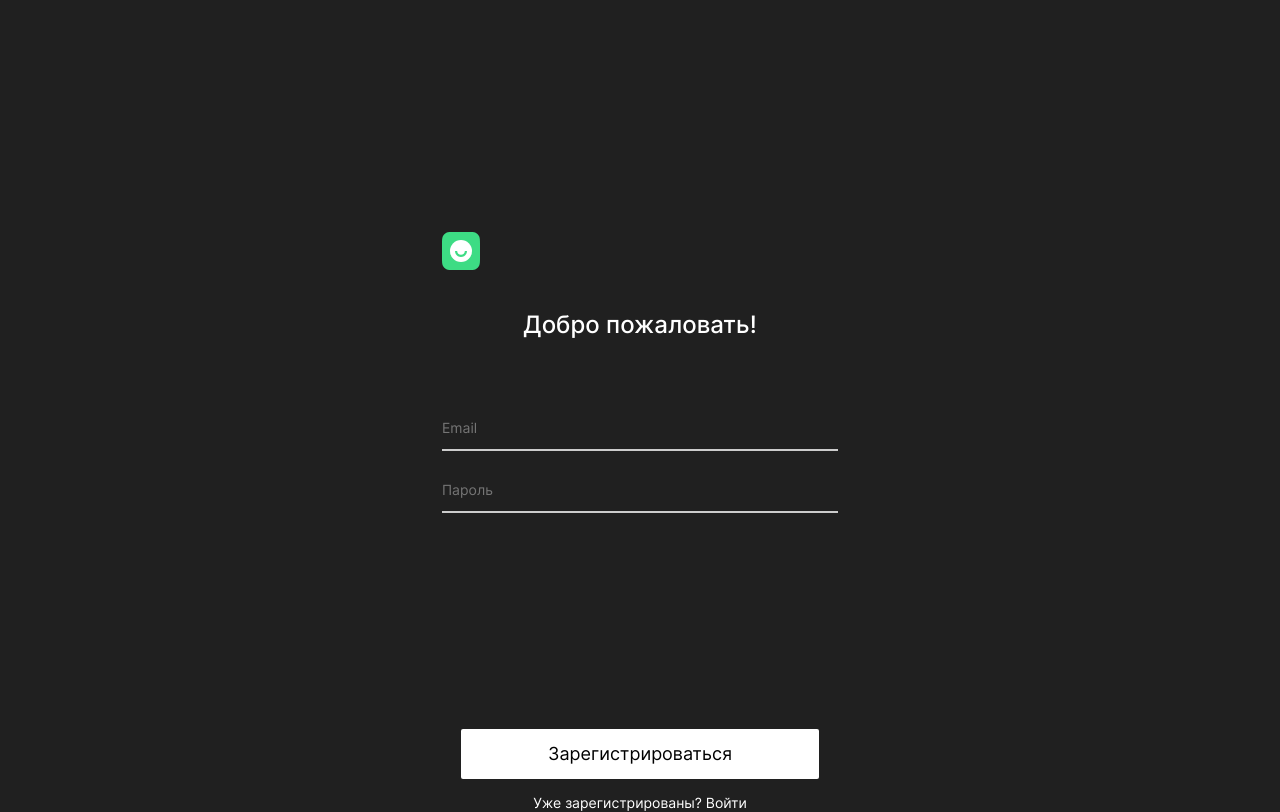
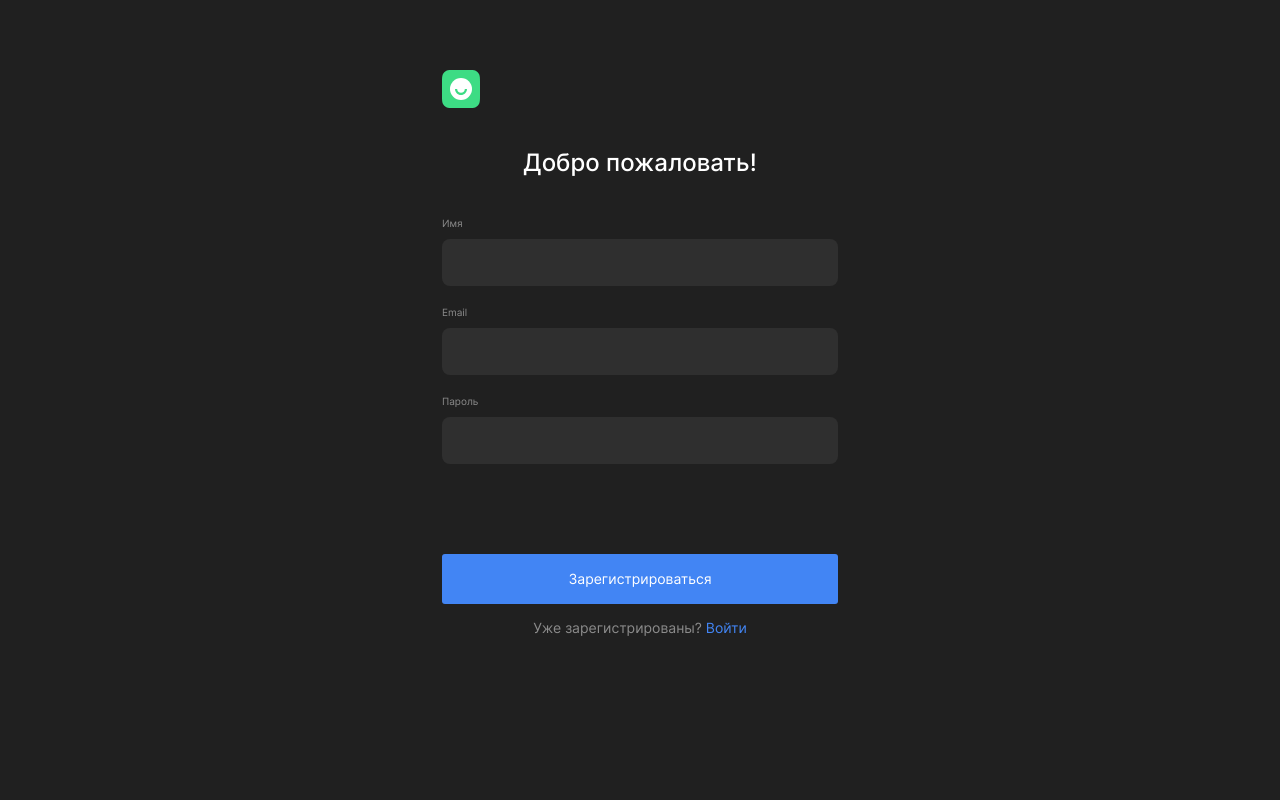
Before and after one commit to BJuice1984/movies-explorer-frontend, a React (Create React App) app: page /sign-up in a window 1280 px wide. Built offline with nearby package versions, Linux system fonts and the light colour scheme.

Commit message:
feat/CSS для компонента Login

```diff
--- a/src/components/Login/Login.css
+++ b/src/components/Login/Login.css
@@ -10,33 +10,49 @@
   }
 }
 
+@media screen and (min-width: 1024px) {
+  .login {
+    padding-top: 70px;
+  }
+}
+
 .login__button {
   margin: 0 auto;
-  margin-top: 173px;
-  min-height: 46px;
+  margin-top: 267px;
+  min-height: 45px;
   min-width: 260px;
-  border-radius: 2px;
+  border-radius: 3px;
   border: none;
   cursor: pointer;
-  background-color: #fff;
-  font-size: 16px;
-  line-height: 19px;
-  color: #000;
+  background-color: #4285F4;
+  font-size: 12px;
+  line-height: 1.25;
+  color: #fff;
   font-weight: 400;
 }
 
 .login__button:hover {
-  opacity: 0.85;
+  opacity: 0.8;
   transition: 0.2s ease-in-out;
 }
 
 @media screen and (min-width: 768px) {
   .login__button {
-    margin-top: 216px;
+    margin-top: 179px;
     min-height: 50px;
-    min-width: 358px;
-    font-size: 18px;
-    line-height: 21.78px;
+    min-width: 396px;
+    font-size: 14px;
+    line-height: 1.21;
+  }
+}
+
+.login__button_type_register {
+  margin-top: 178px;
+}
+
+@media screen and (min-width: 768px) {
+  .login__button_type_register {
+    margin-top: 90px;
   }
 }
 
@@ -46,7 +62,7 @@
   margin: 0 auto;
   padding: 0;
   border: none;
-  padding-top: 40px;
+  padding-top: 60px;
   padding-left: 30px;
   padding-right: 30px;
 
@@ -55,7 +71,7 @@
 @media screen and (min-width: 768px) {
   .login__input-form {
     padding: 0;
-    padding-top: 50px;
+    padding-top: 20px;
     max-width: 100%;
   }
 }
@@ -70,29 +86,32 @@
   line-height: 17px;
   font-weight: 400;
   color: #fff;
-  padding: 0;
-  padding-bottom: 13px;
-  border-bottom: 2px solid #ccc;
-  border-top: 0;
-  border-left: 0;
-  border-right: 0;
-  background-color: transparent;
+  padding: 15px;
+  border: 0;
+  border-radius: 8px;
+  background-color: #2F2F2F;
   text-overflow: ellipsis;
   white-space: nowrap;
   overflow: hidden;
   outline: none;
 }
 
-.login__input-text:last-of-type {
-  padding-top: 30px;
+.login__input-name {
+  margin: 0;
+  font-size: 10px;
+  line-height: 1.2;
+  font-weight: 400;
+  color: #8B8B8B;
+  padding-bottom: 10px;
+  padding-top: 20px;
 }
 
 .login__link {
   margin: 0;
   font-size: 14px;
-  line-height: 16.94px;
+  line-height: 1.21;
   font-weight: 400;
-  color: #fff;
+  color: #4285F4;
   text-decoration: none;
   cursor: pointer;
 }
@@ -105,9 +124,9 @@
 .login__text {
   margin: 0;
   font-size: 14px;
-  line-height: 16.94px;
+  line-height: 1.21;
   font-weight: 400;
-  color: #fff;
+  color: #8B8B8B;
   padding-top: 20px;
   text-align: center;
 }
--- a/src/components/Login/Login.js
+++ b/src/components/Login/Login.js
@@ -1,4 +1,6 @@
 import React from "react";
+import Logo from '../Logo/Logo';
+import { Link } from 'react-router-dom';
 
 function Login(props) {
 
@@ -30,9 +32,11 @@ function Login(props) {
 
   return (
     <section className="login">
-      <h2 className="login__title">Вход</h2>
+      <Logo />
+      <h2 className="login__title">Рады видеть&#33;</h2>
       <form className="login__input-form" onSubmit={handleSubmit}>
         <label className="login__input-form-label">
+          <span className="login__input-name">Email</span>
           <input
           value={formParams.email}
           onChange={handleChange}
@@ -40,12 +44,12 @@ function Login(props) {
           type="text"
           name="email"
           id="email"
-          placeholder="Email"
           required
           minLength="2"
           maxLength="20" />
         </label>
         <label className="login__input-form-label">
+          <span className="login__input-name">Пароль</span>
           <input
           value={formParams.password}
           onChange={handleChange}
@@ -53,13 +57,13 @@ function Login(props) {
           type="password"
           name="password"
           id="password"
-          placeholder="Пароль"
           required
           minLength="6"
           maxLength="20" />
         </label>
         <button className="login__button" type="submit">Войти</button>
       </form>
+      <p className="login__text">Ещё не зарегистрированы&#63; <Link className="login__link" to="/sign-up">Регистрация</Link></p>
     </section>
   )
 }
--- a/src/components/Logo/Logo.css
+++ b/src/components/Logo/Logo.css
@@ -12,3 +12,8 @@
     margin: 0;
   }
 }
+
+.logo:hover {
+  opacity: 0.8;
+  transition: 0.2s ease-in-out;
+}
--- a/src/components/Register/Register.js
+++ b/src/components/Register/Register.js
@@ -21,21 +21,33 @@ function Register(props) {
 
   const handleSubmit = (e) => {
     e.preventDefault();
-    const { password, email } = formParams;
-    props.onRegClick({ password, email })
+    const { password, email, name } = formParams;
+    props.onRegClick({ password, email, name })
         .catch(err => {
           setMessage(err.message);
         });
   }
 
   return (
-    <>
-
     <section className="login">
     <Logo />
       <h2 className="login__title">Добро пожаловать&#33;</h2>
       <form className="login__input-form" onSubmit={handleSubmit}>
         <label className="login__input-form-label">
+          <span className="login__input-name">Имя</span>
+          <input
+          value={formParams.name}
+          onChange={handleChange}
+          className="login__input-text"
+          type="text"
+          name="name"
+          id="name"
+          required
+          minLength="2"
+          maxLength="20" />
+        </label>
+        <label className="login__input-form-label">
+          <span className="login__input-name">Email</span>
           <input
           value={formParams.email}
           onChange={handleChange}
@@ -43,12 +55,12 @@ function Register(props) {
           type="text"
           name="email"
           id="email"
-          placeholder="Email"
           required
           minLength="2"
           maxLength="20" />
         </label>
         <label className="login__input-form-label">
+          <span className="login__input-name">Пароль</span>
           <input
           value={formParams.password}
           onChange={handleChange}
@@ -56,16 +68,14 @@ function Register(props) {
           type="password"
           name="password"
           id="password"
-          placeholder="Пароль"
           required
           minLength="6"
           maxLength="20" />
         </label>
-        <button className="login__button" type="submit">Зарегистрироваться</button>
+        <button className="login__button login__button_type_register" type="submit">Зарегистрироваться</button>
       </form>
-      <p className="login__text">Уже зарегистрированы? <Link className="login__link" to="/sign-in">Войти</Link></p>
+      <p className="login__text">Уже зарегистрированы&#63; <Link className="login__link" to="/sign-in">Войти</Link></p>
     </section>
-    </>
   )
 }
 
```
